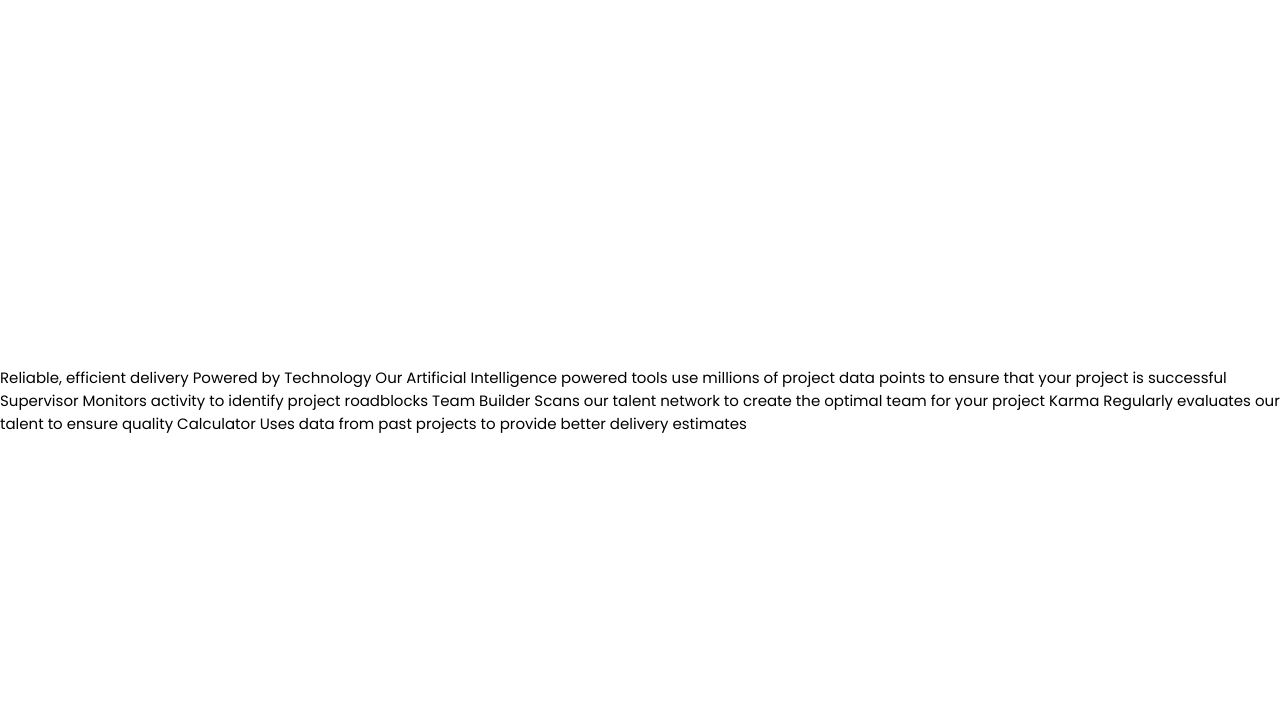
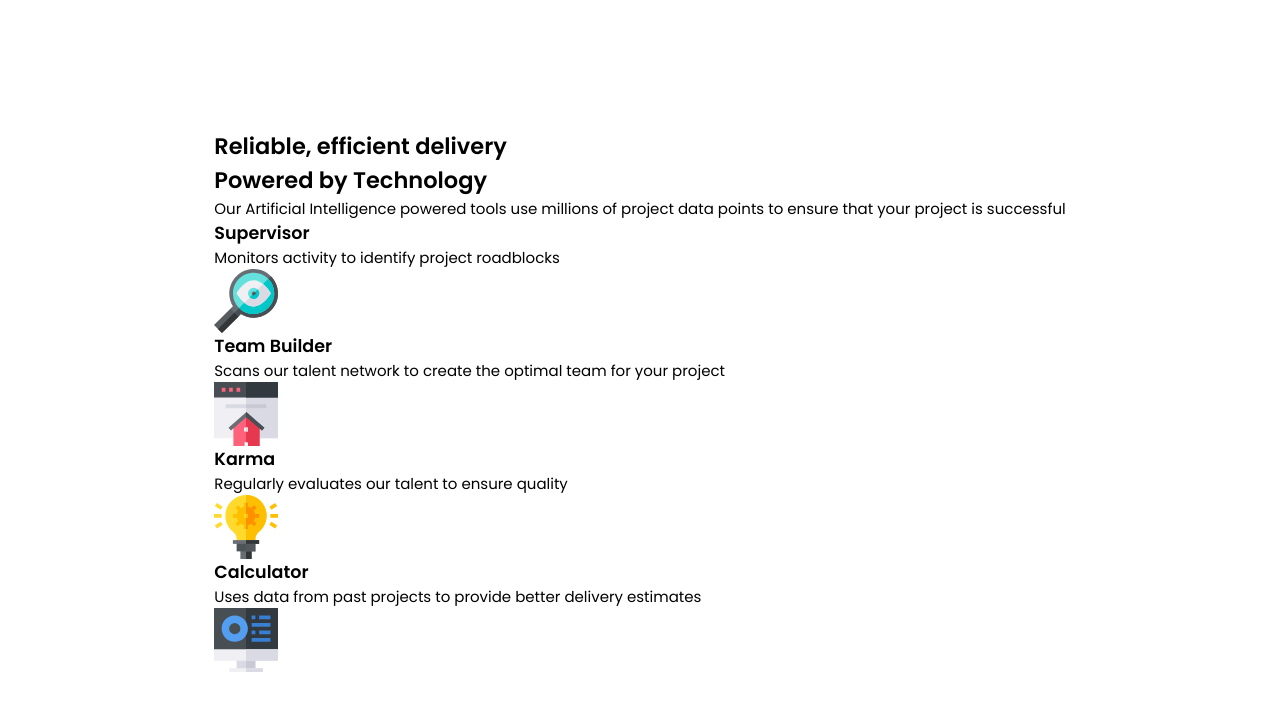
Before and after one commit to teempe/frontend-mentor-four-card-feature-section, a plain HTML site: page index.html in a window 1280 px wide. Drawn offline with Linux system fonts and the light colour scheme.

Commit message:
Structure html.

```diff
--- a/index.html
+++ b/index.html
@@ -13,25 +13,40 @@
         <title>Frontend Mentor | Four card feature section</title>
     </head>
     <body>
+        <main>
+            <article class="feature-component">
+                <header class="head">
+                    <h1 class="head-title">Reliable, efficient delivery</h1>
+                    <h2 class="head-subtitle">Powered by Technology</h2>
+                    <p class="head-text">Our Artificial Intelligence powered tools use millions of project data points
+                        to ensure that your project is successful</p>
+                </header>
 
-        Reliable, efficient delivery
-        Powered by Technology
+                <section class="card supervisor-card">
+                    <h3 class="card-title">Supervisor</h3>
+                    <p class="card-text">Monitors activity to identify project roadblocks</p>
+                    <img class="card-icon" src="./images/icon-supervisor.svg" alt="">
+                </section>
 
-        Our Artificial Intelligence powered tools use millions of project data points
-        to ensure that your project is successful
+                <section class="card team-card">
+                    <h3 class="card-title">Team Builder</h3>
+                    <p class="card-text">Scans our talent network to create the optimal team for your project</p>
+                    <img class="card-icon" src="./images/icon-team-builder.svg" alt="">
+                </section>
 
-        Supervisor
-        Monitors activity to identify project roadblocks
+                <section class="card karma-card">
+                    <h3 class="card-title">Karma</h3>
+                    <p class="card-text">Regularly evaluates our talent to ensure quality</p>
+                    <img class="card-icon" src="./images/icon-karma.svg" alt="">
+                </section>
 
-        Team Builder
-        Scans our talent network to create the optimal team for your project
-
-        Karma
-        Regularly evaluates our talent to ensure quality
-
-        Calculator
-        Uses data from past projects to provide better delivery estimates
-
+                <section class="card calculator-card">
+                    <h3 class="card-title">Calculator</h3>
+                    <p class="card-text">Uses data from past projects to provide better delivery estimates</p>
+                    <img class="card-icon" src="./images/icon-calculator.svg" alt="">
+                </section>
+            </article>
+        </main>
 
         <footer>
             <p class="attribution">
```
